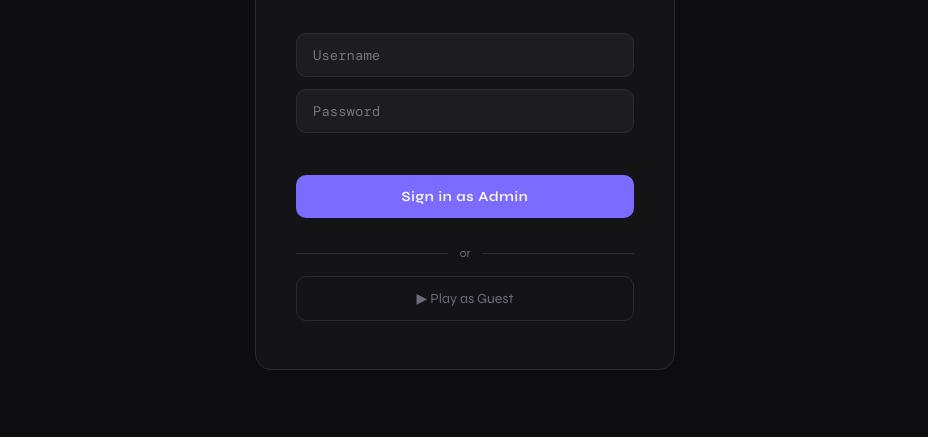
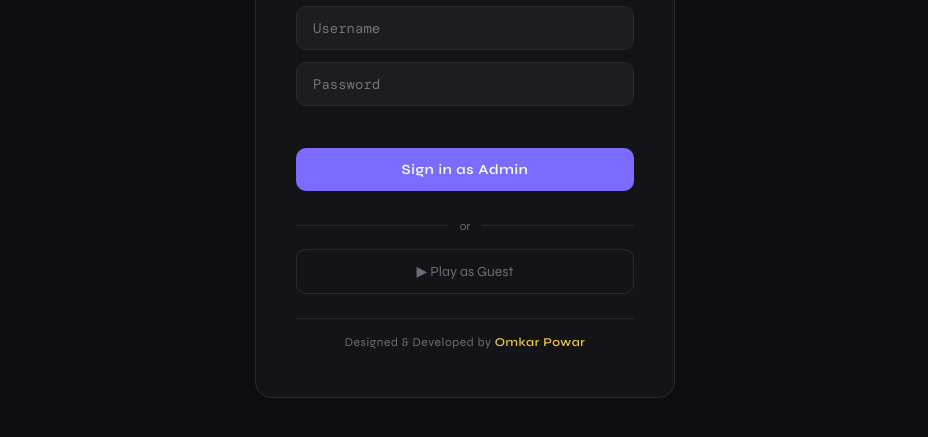
Before and after one commit to omkarpowar05/JVapp, a plain HTML site: page public/index.html in a window 1280 px wide. Shown: the part 279-716 px from the top of the page, without its empty margins (175-1103 px from the left). Drawn offline with nearby package versions, Linux system fonts and the light colour scheme.

Commit message:
Update index.html

```diff
--- a/public/index.html
+++ b/public/index.html
@@ -1141,6 +1141,22 @@ textarea { resize: vertical; min-height: 120px; }
 .drive-tap-btn.left-btn  { border-color: #7c6bff; color: #7c6bff; }
 .drive-tap-btn.right-btn { border-color: var(--accent); color: var(--accent); }
 
+
+.login-credit {
+  margin-top: 24px;
+  padding-top: 16px;
+  border-top: 1px solid var(--border);
+  font-size: 12px;
+  color: var(--muted);
+  text-align: center;
+  letter-spacing: 0.05em;
+}
+
+.login-credit span {
+  color: var(--accent);
+  font-weight: 600;
+}
+
 </style>
 </head>
 <body>
@@ -1160,6 +1176,7 @@ textarea { resize: vertical; min-height: 120px; }
 
     <div class="login-divider">or</div>
     <button class="btn-guest" onclick="playAsGuest()">▶ Play as Guest</button>
+    <div class="login-credit">Designed &amp; Developed by <span>Omkar Powar</span></div>
   </div>
 </div>
 
```
